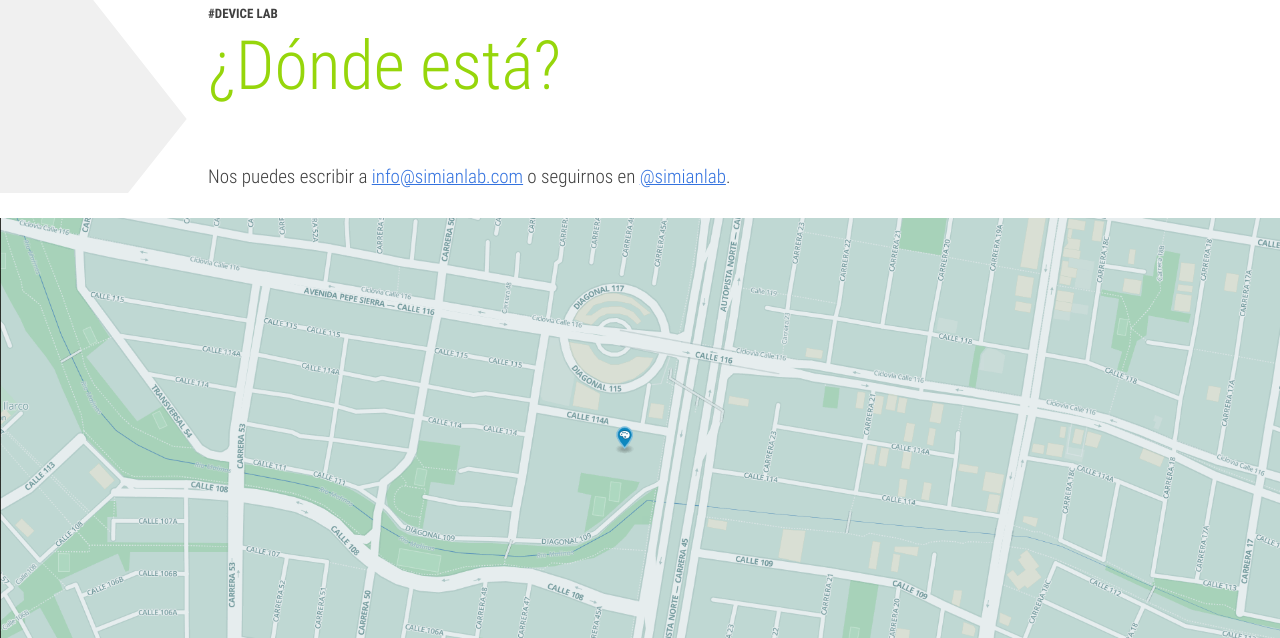
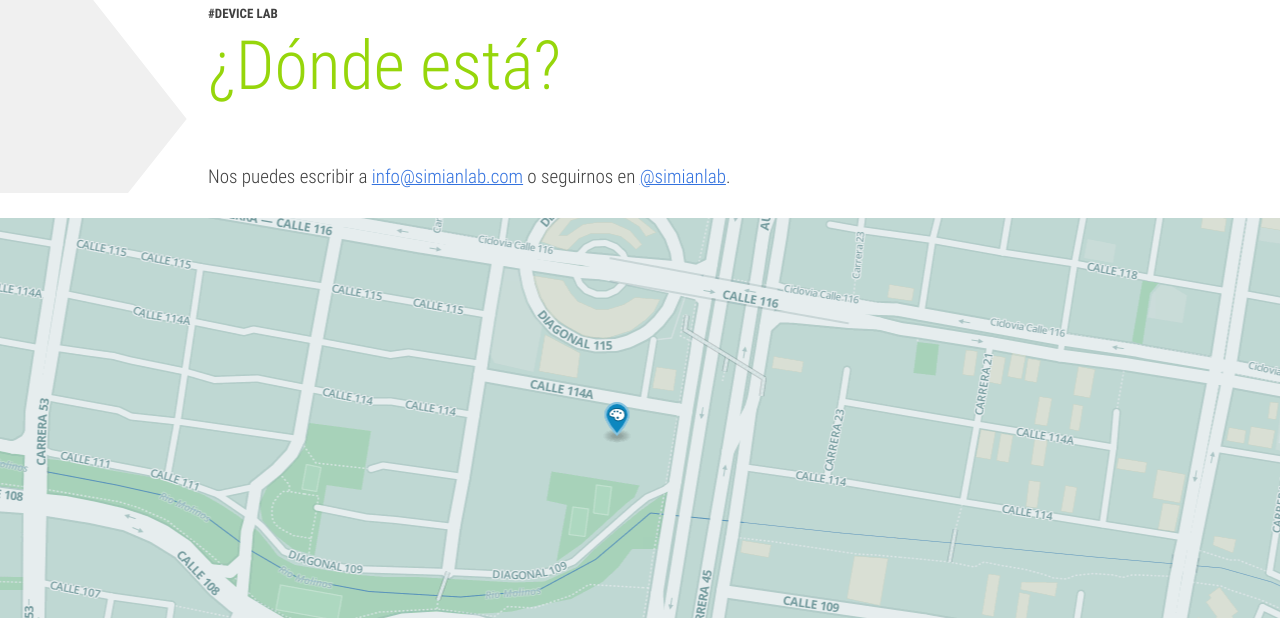
Before and after one commit to simian-lab/device-lab, a website: page app/index.html in a window 1280 px wide. Shown: the part 1902-2540 px from the top of the page. Drawn offline with Linux system fonts and the light colour scheme.

Commit message:
Map as background.

```diff
--- a/app/index.html
+++ b/app/index.html
@@ -128,7 +128,7 @@
             <p>Nos puedes escribir a <a href="mailto:info@simianlab.com" >info@simianlab.com</a> o seguirnos en <a href="https://twitter.com/intent/user?screen_name=simianlab" target="blank" >@simianlab</a>.</p>
         </div>
       </div>
-      <img src="images/simian-map.png" alt="Mapa Simian" class="simian-image-map" >
+      <a href="https://plus.google.com/+SimianCoAlhambra" class="simian-map" target="blank" ></a>
     </section>
 
     <footer>
--- a/app/styles/components/_global.scss
+++ b/app/styles/components/_global.scss
@@ -59,7 +59,12 @@ pre {
 }
 
 .where {
-  img {
+  .simian-map {
+    background-image: url('/images/simian-map.png');
+    background-position: center;
+    background-repeat: no-repeat;
+    display: block;
+    height: 25em;
     margin: 2% 0%;
   }
 }
```
Also changed, not shown: app/styles/components/components.css, dist/index.html, dist/styles/components/main.min.css.
